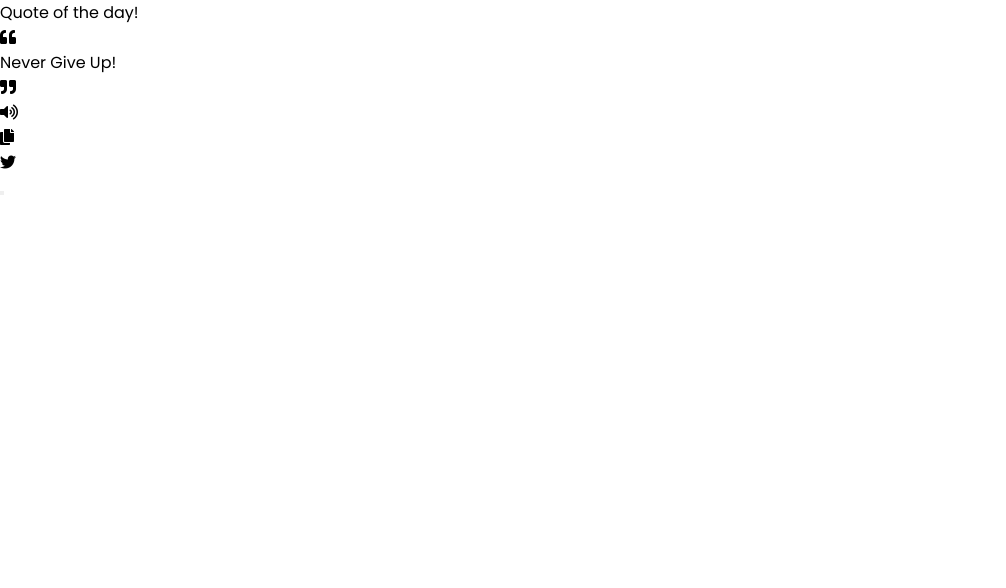
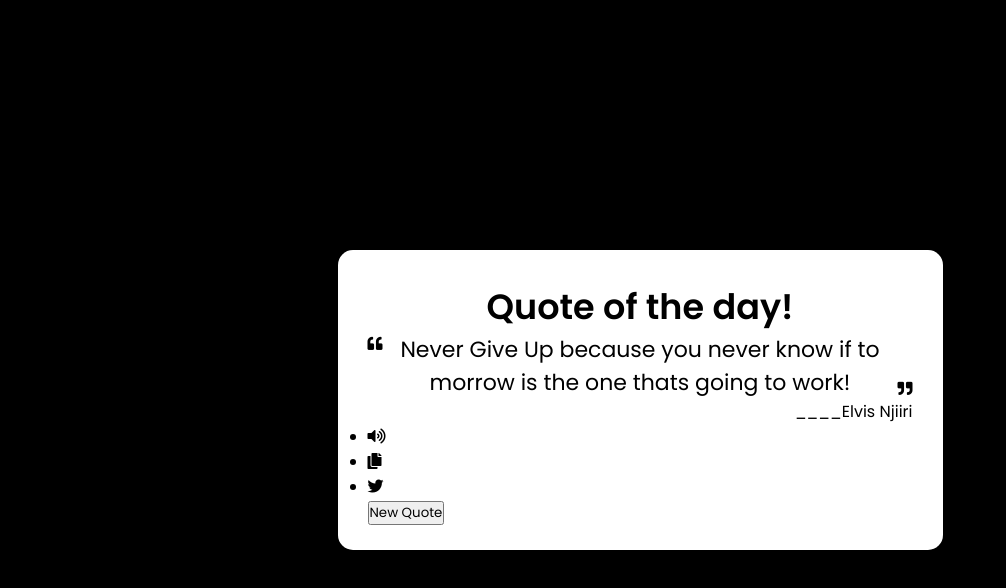
Before and after one commit to NEKiarie/RandomQuotesAPI, a plain HTML site: page index.html in a window 1280 px wide. Shown: the whole page, without its empty margins (0-1006 px from the left). Drawn offline with Linux system fonts and the light colour scheme; no server answers.

Commit message:
Fourth commit

```diff
--- a/index.html
+++ b/index.html
@@ -19,12 +19,15 @@
             <div class="quote-area">
                 <i class="fas fa-quote-left"></i>
 
-                <p class="quote">Never Give Up!</p>
+                <p class="quote">Never Give Up because you never know if tomorrow is the one thats going to work!</p>
 
                 <i class="fas fa-quote-right"></i>
 
             </div>
-            <div class="author"></div>
+            <div class="author">
+                <span>____</span>
+               <span class="name">Elvis Njiiri</span>
+            </div>
         </div>
         <div class="buttons">
             <div class="features">
@@ -33,12 +36,11 @@
                     <li class="copy"><i class="fas fa-copy"></i></li>
                     <li class="twitter"><i class="fab fa-twitter"></i></li>
                 </ul>
-                <button></button>
+                <button>New Quote</button>
             </div>
         </div>
 
     </div>
 
 </body>
-
 </html>
--- a/style.css
+++ b/style.css
@@ -6,3 +6,52 @@
   box-sizing: border-box;
   font-family: "Poppins", sans-serif;
 }
+body {
+  display: flex;
+  align-items: center;
+  justify-content: center;
+  min-height: 100vh;
+  background: #000;
+}
+.wrapper {
+  width: 605px;
+  background: #fff;
+  border-radius: 15px;
+  padding: 30px 30px 25px;
+}
+.wrapper header {
+  font-size: 35px;
+  font-weight: 600;
+  text-align: center;
+}
+.wrapper.content {
+  margin: 35px 0;
+}
+.content .quote-area {
+  display: flex;
+  justify-content: center;
+}
+
+.quote-area i {
+  font-size: 15px;
+}
+.quote-area i:first-child {
+    margin: 3px 10px 0 0;
+}
+.quote-area i:last-child {
+    display: flex;
+    align-items: flex-end;
+    margin:  0 0 3px 10px;
+}
+
+.quote-area .quote {
+  font-size: 22px;
+  text-align: center;
+  word-break: break-all;
+}
+.content .author {
+    display: flex;
+    justify-content: flex-end;
+
+
+}
```
